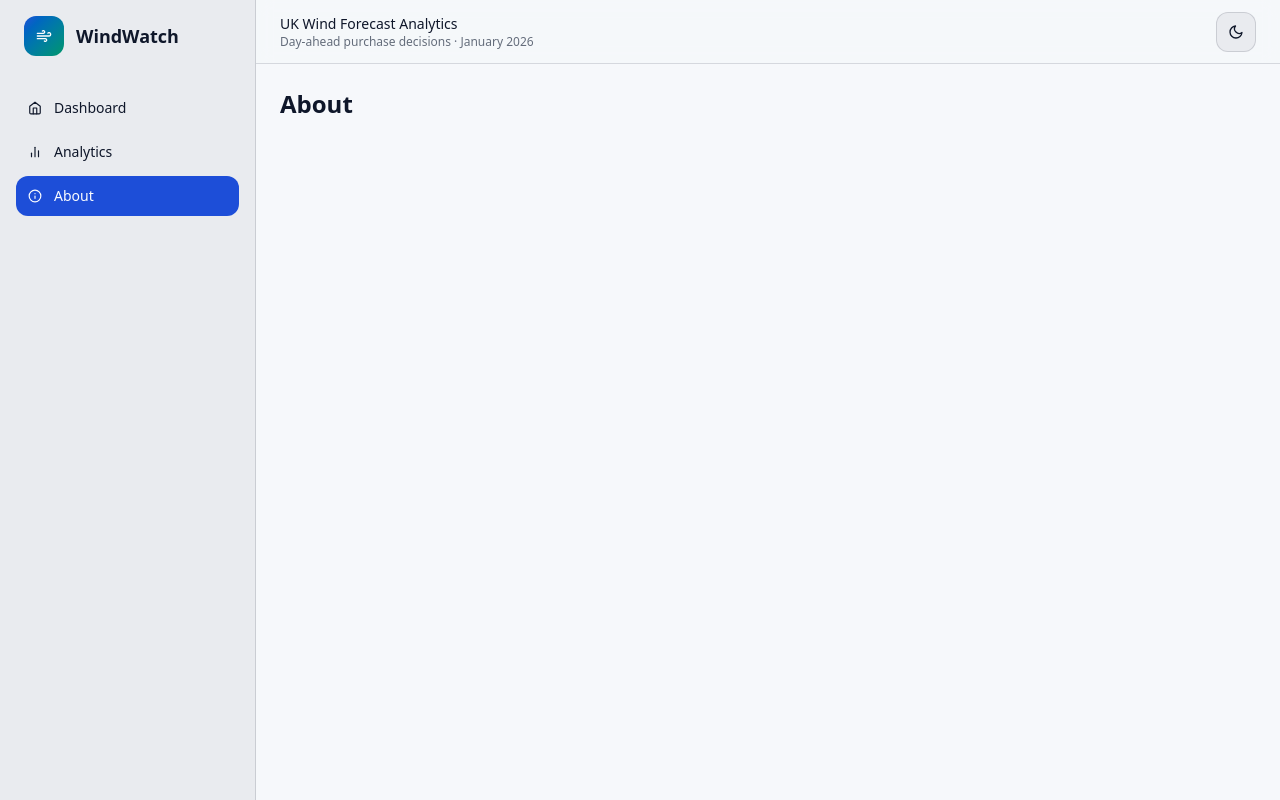
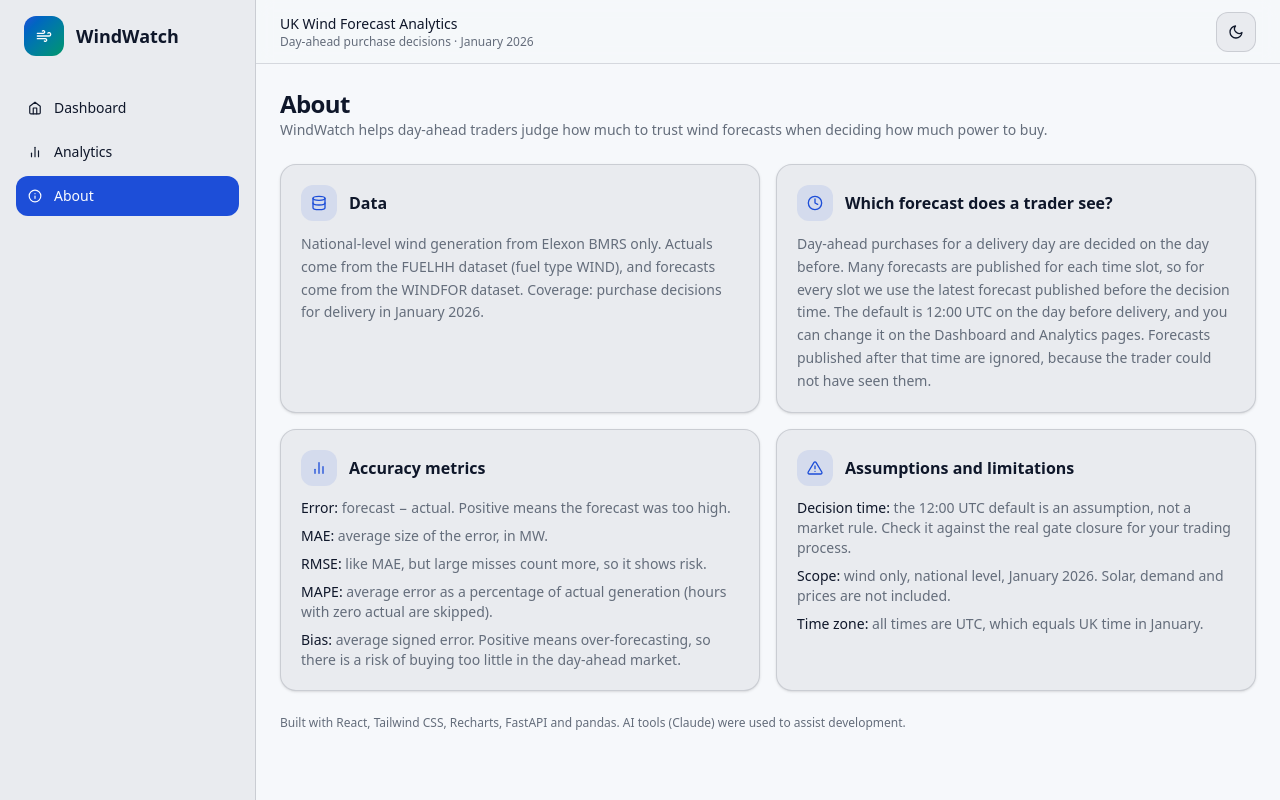
Before and after one commit to vineet6389kg/kjhwr, a React (Vite) app in the folder frontend/: page /about in a window 1280 px wide. Built offline with nearby package versions, Linux system fonts and the light colour scheme; no server answers.

Commit message:
feat(about): add About page explaining data, method, metrics and limitations

```diff
--- a/frontend/src/pages/About.jsx
+++ b/frontend/src/pages/About.jsx
@@ -1,3 +1,77 @@
+import { FiDatabase, FiClock, FiBarChart2, FiAlertTriangle } from 'react-icons/fi'
+
+const sections = [
+  {
+    icon: FiDatabase,
+    title: 'Data',
+    body: 'National-level wind generation from Elexon BMRS only. Actuals come from the FUELHH dataset (fuel type WIND), and forecasts come from the WINDFOR dataset. Coverage: purchase decisions for delivery in January 2026.',
+  },
+  {
+    icon: FiClock,
+    title: 'Which forecast does a trader see?',
+    body: 'Day-ahead purchases for a delivery day are decided on the day before. Many forecasts are published for each time slot, so for every slot we use the latest forecast published before the decision time. The default is 12:00 UTC on the day before delivery, and you can change it on the Dashboard and Analytics pages. Forecasts published after that time are ignored, because the trader could not have seen them.',
+  },
+  {
+    icon: FiBarChart2,
+    title: 'Accuracy metrics',
+    body: null,
+    list: [
+      ['Error', 'forecast − actual. Positive means the forecast was too high.'],
+      ['MAE', 'average size of the error, in MW.'],
+      ['RMSE', 'like MAE, but large misses count more, so it shows risk.'],
+      ['MAPE', 'average error as a percentage of actual generation (hours with zero actual are skipped).'],
+      ['Bias', 'average signed error. Positive means over-forecasting, so there is a risk of buying too little in the day-ahead market.'],
+    ],
+  },
+  {
+    icon: FiAlertTriangle,
+    title: 'Assumptions and limitations',
+    body: null,
+    list: [
+      ['Decision time', 'the 12:00 UTC default is an assumption, not a market rule. Check it against the real gate closure for your trading process.'],
+      ['Scope', 'wind only, national level, January 2026. Solar, demand and prices are not included.'],
+      ['Time zone', 'all times are UTC, which equals UK time in January.'],
+    ],
+  },
+]
+
 export default function About() {
-  return <h1 className="text-2xl font-semibold">About</h1>
+  return (
+    <div className="space-y-6">
+      <div>
+        <h1 className="text-2xl font-semibold tracking-tight">About</h1>
+        <p className="text-sm text-muted">
+          WindWatch helps day-ahead traders judge how much to trust wind forecasts when deciding how much power to buy.
+        </p>
+      </div>
+
+      <div className="grid gap-4 lg:grid-cols-2">
+        {sections.map(({ icon: Icon, title, body, list }) => (
+          <section key={title} className="rounded-2xl border border-border bg-surface p-5 shadow-sm">
+            <div className="mb-3 flex items-center gap-3">
+              <span className="grid h-9 w-9 place-items-center rounded-xl bg-primary/10 text-primary-text">
+                <Icon />
+              </span>
+              <h2 className="font-semibold">{title}</h2>
+            </div>
+            {body && <p className="text-sm leading-relaxed text-muted">{body}</p>}
+            {list && (
+              <dl className="space-y-2 text-sm">
+                {list.map(([term, text]) => (
+                  <div key={term}>
+                    <dt className="inline font-medium">{term}: </dt>
+                    <dd className="inline text-muted">{text}</dd>
+                  </div>
+                ))}
+              </dl>
+            )}
+          </section>
+        ))}
+      </div>
+
+      <p className="text-xs text-muted">
+        Built with React, Tailwind CSS, Recharts, FastAPI and pandas. AI tools (Claude) were used to assist development.
+      </p>
+    </div>
+  )
 }
```
